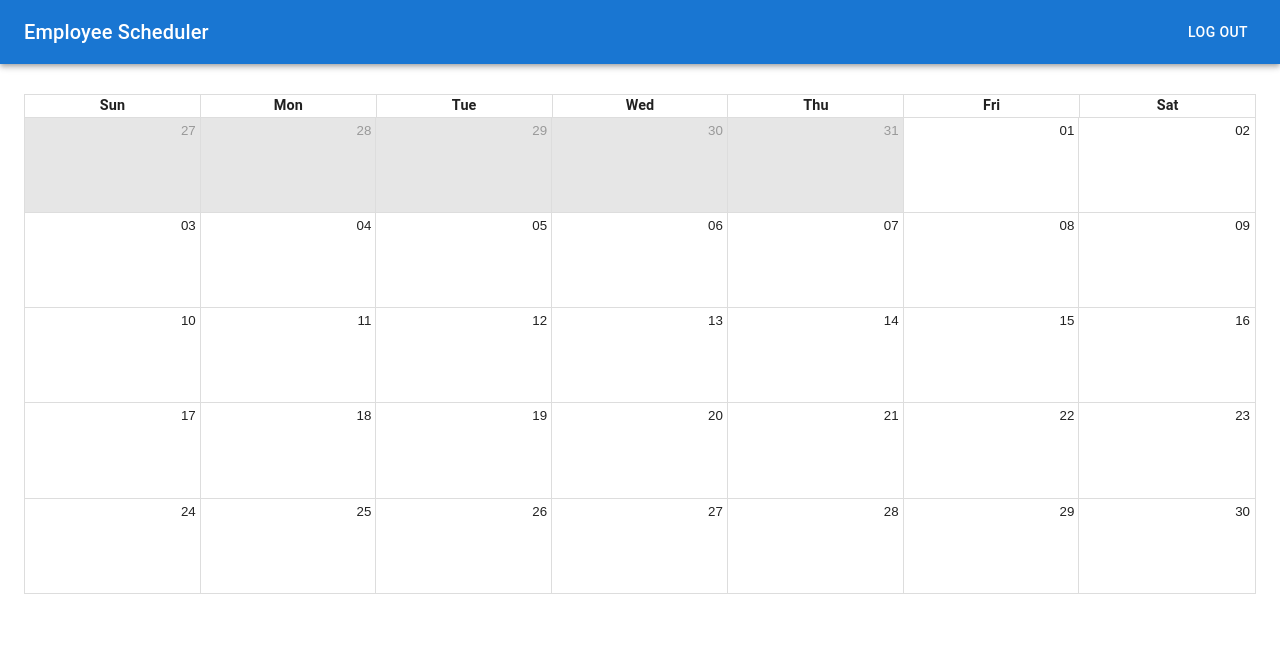
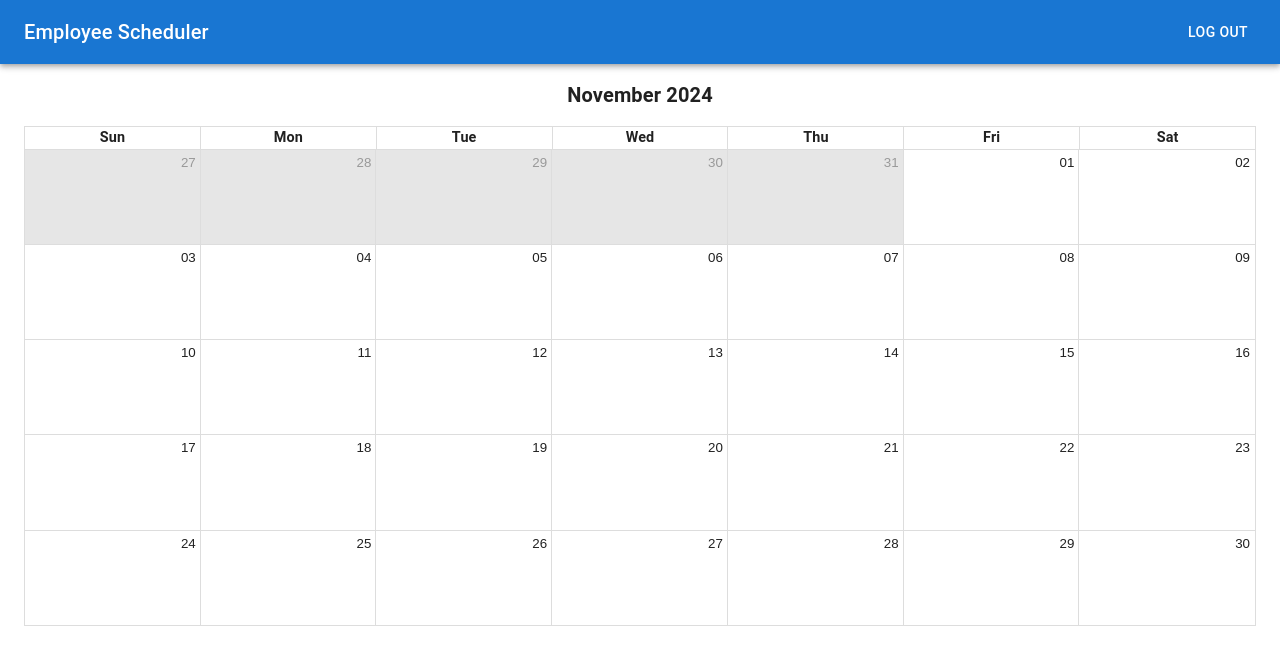
Before and after one commit to HenskiS/employee-scheduler, a React (Create React App) app in the folder client/: page /print in a window 1280 px wide. Shown: the top 664 px of the page. Built offline with nearby package versions, Linux system fonts and the light colour scheme; no server answers; sample sign-in values are in the browser's storage.

Commit message:
Print Cal Month Header

```diff
--- a/client/src/components/PrintCalendar.js
+++ b/client/src/components/PrintCalendar.js
@@ -6,21 +6,34 @@ import '../CalendarStyles.css';
 
 const localizer = momentLocalizer(moment);
 
-// give me another way to say events and view so I don't repeat these variable names
 const PrintCalendar = ({eventsList, viewMode}) => {
     const events = eventsList ?? []
     const view = viewMode ?? "month"
+    const CustomToolbar = () => {
+        const monthToShow = events.length > 0
+            ? moment(events[0].start).format('MMMM YYYY')
+            : moment().format('MMMM YYYY');
+
+        return (
+            <div className="print-cal-month">
+                {monthToShow}
+            </div>
+        );
+    };
 
     return (
+        <>
+        <CustomToolbar />
         <Calendar
             localizer={localizer}
             events={events}
             startAccessor="start"
             endAccessor="end"
-            style={{ height: 500, marginTop: "30px" }}
+            style={{ height: 500, marginTop: "10px" }}
             defaultView={view} // "month" "week" or "agenda"
             toolbar={false}
         />
+        </>
     )
 }
 
--- a/client/src/index.css
+++ b/client/src/index.css
@@ -133,3 +133,10 @@ td:hover {
 .recurring-form > * {
   margin: 10px 10px;
 }
+
+.print-cal-month {
+  font-size: 1.25rem;
+  font-weight: 600;
+  text-align: center;
+  margin: 1rem 0;
+}
```
